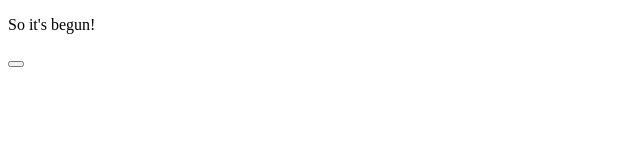
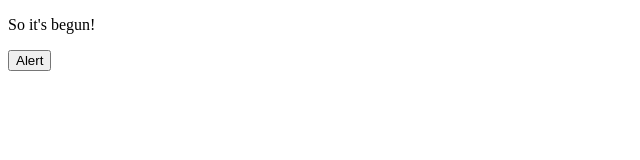
Before and after one commit to addqq/first-try, a plain HTML site: page index.html in a window 1280 px wide. Shown: the full height of the page, 0-640 px from the left. Drawn offline with Linux system fonts and the light colour scheme.

Commit message:
added button name

```diff
--- a/index.html
+++ b/index.html
@@ -8,6 +8,6 @@
     <p>
         So it's begun!
     </p>
-    <button type="button" onclick="showAlert()"></button>
+    <button type="button" onclick="showAlert()">Alert</button>
 </body>
 </html>
```
